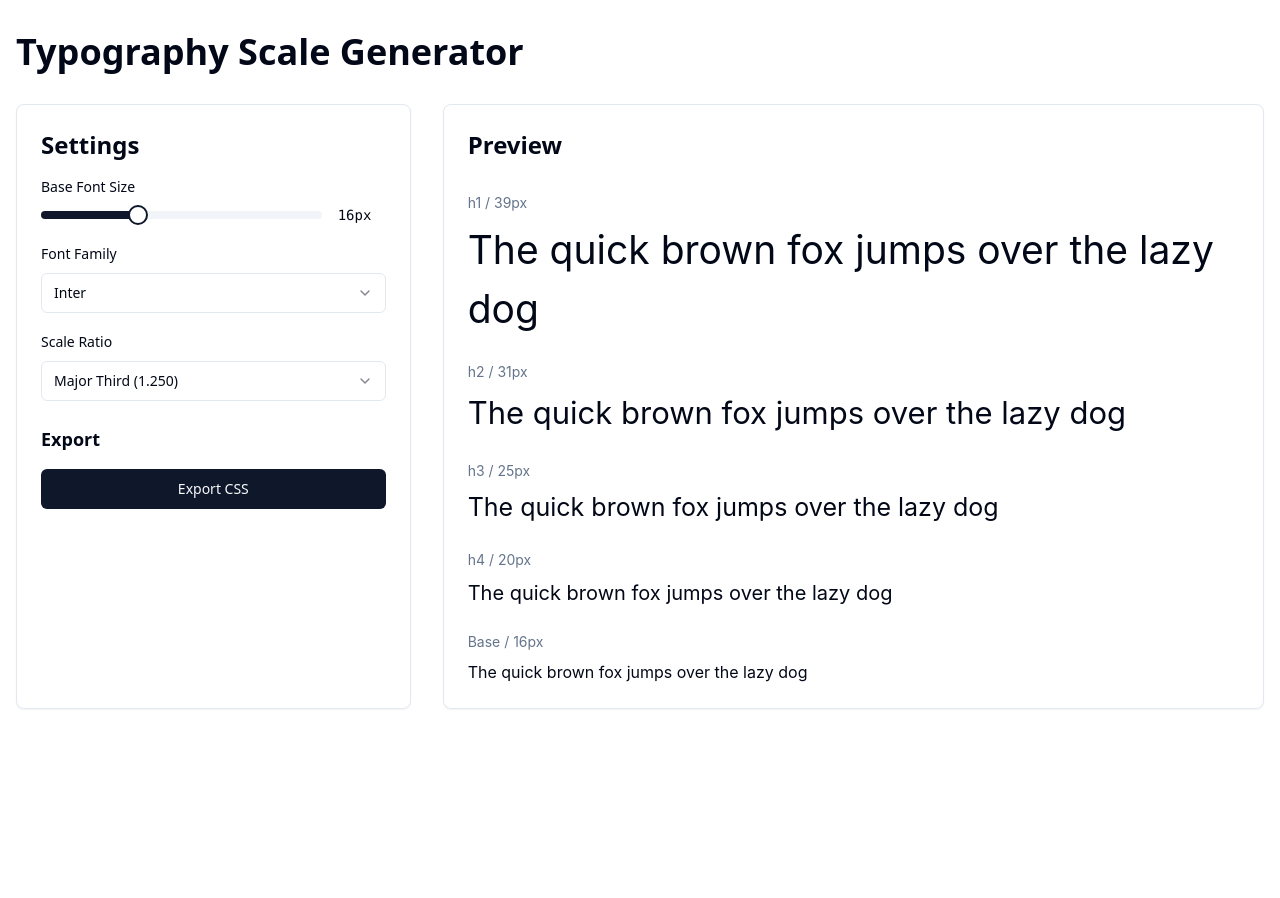
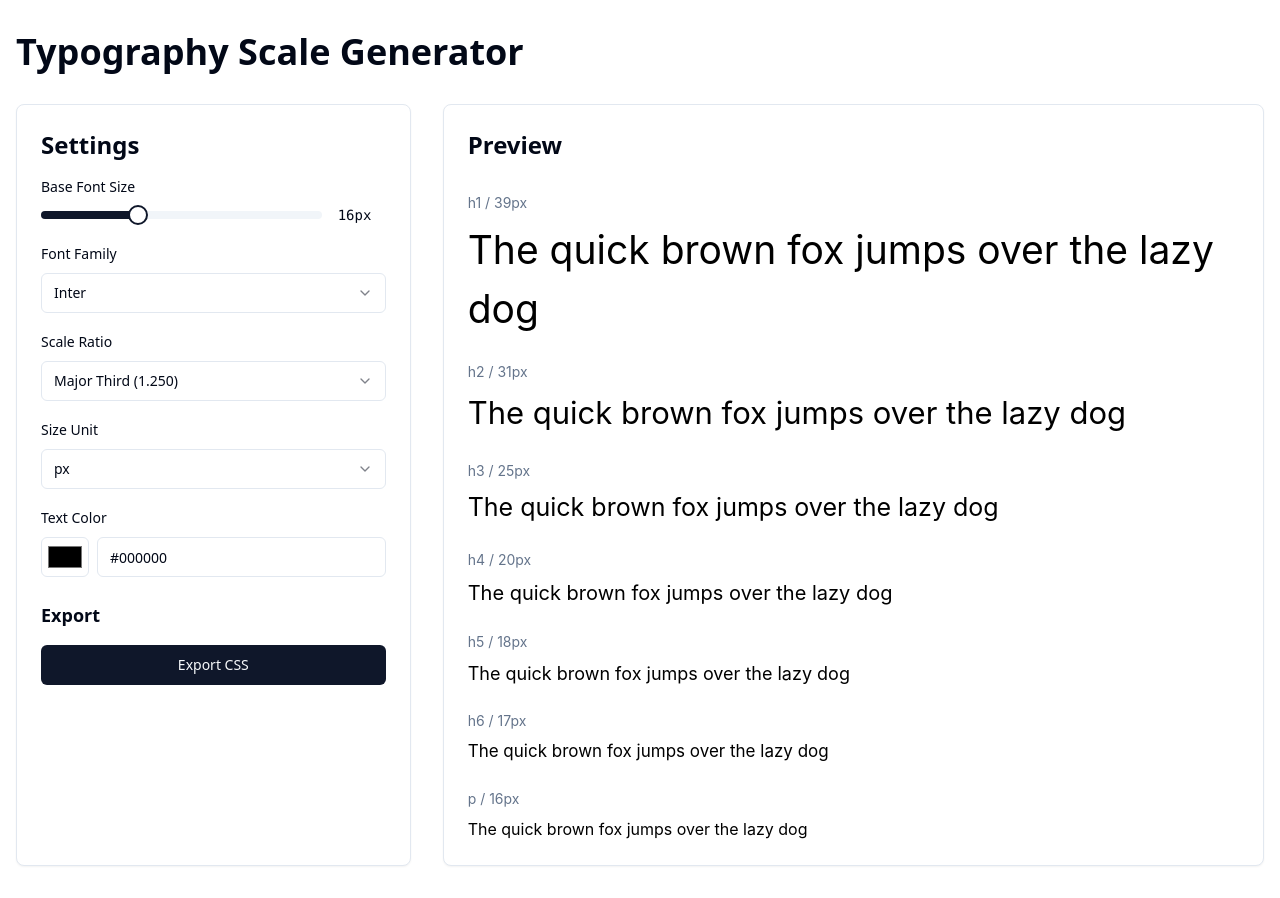
Before and after one commit to NebeyouMusie/typofolio-explorer, a React (Vite) app: page / in a window 1280 px wide. Before the commit the page ends 800 px from the top, so only its background shows below. Built offline with nearby package versions, Linux system fonts and the light colour scheme.

Commit message:
Add typography customization features
- Implement functionality to choose text color.
- Expand font family options for selection.
- Extend typography generation to include h1 to h6 and paragraph (p) tags.
- Add an option to select units: "rem", "px", and "pt".
[skip gpt_engineer]

```diff
--- /dev/null
+++ b/src/components/ColorSelector.tsx
@@ -0,0 +1,29 @@
+import { Input } from "@/components/ui/input";
+
+interface ColorSelectorProps {
+  selectedColor: string;
+  onColorChange: (value: string) => void;
+}
+
+export const ColorSelector = ({ selectedColor, onColorChange }: ColorSelectorProps) => {
+  return (
+    <div className="space-y-2">
+      <label className="text-sm font-medium">Text Color</label>
+      <div className="flex gap-2">
+        <Input
+          type="color"
+          value={selectedColor}
+          onChange={(e) => onColorChange(e.target.value)}
+          className="w-12 h-10 p-1 cursor-pointer"
+        />
+        <Input
+          type="text"
+          value={selectedColor}
+          onChange={(e) => onColorChange(e.target.value)}
+          className="flex-1"
+          placeholder="#000000"
+        />
+      </div>
+    </div>
+  );
+};
--- a/src/components/ExportPanel.tsx
+++ b/src/components/ExportPanel.tsx
@@ -1,5 +1,4 @@
 import { Button } from "@/components/ui/button";
-import { useState } from "react";
 import { toast } from "sonner";
 
 interface ExportPanelProps {
@@ -7,30 +6,49 @@ interface ExportPanelProps {
     baseSize: number;
     selectedScale: string;
     selectedFont: string;
+    selectedUnit: string;
+    selectedColor: string;
   };
 }
 
 export const ExportPanel = ({ settings }: ExportPanelProps) => {
   const generateCSS = () => {
-    const { baseSize, selectedScale, selectedFont } = settings;
+    const { baseSize, selectedScale, selectedFont, selectedUnit, selectedColor } = settings;
     const scale = parseFloat(selectedScale);
+
+    const calculateSize = (level: number) => {
+      const size = baseSize * Math.pow(scale, level);
+      switch (selectedUnit) {
+        case "rem":
+          return `${(size / 16).toFixed(3)}rem`;
+        case "pt":
+          return `${Math.round(size * 0.75)}pt`;
+        default:
+          return `${Math.round(size)}px`;
+      }
+    };
 
     return `/* Typography Scale */
 :root {
-  --base-size: ${baseSize}px;
+  --base-size: ${calculateSize(0)};
   --scale-ratio: ${scale};
   --font-family: ${selectedFont};
+  --text-color: ${selectedColor};
 }
 
 body {
   font-family: var(--font-family);
   font-size: var(--base-size);
+  color: var(--text-color);
 }
 
-h1 { font-size: calc(var(--base-size) * var(--scale-ratio) * var(--scale-ratio) * var(--scale-ratio) * var(--scale-ratio)); }
-h2 { font-size: calc(var(--base-size) * var(--scale-ratio) * var(--scale-ratio) * var(--scale-ratio)); }
-h3 { font-size: calc(var(--base-size) * var(--scale-ratio) * var(--scale-ratio)); }
-h4 { font-size: calc(var(--base-size) * var(--scale-ratio)); }`;
+h1 { font-size: ${calculateSize(4)}; }
+h2 { font-size: ${calculateSize(3)}; }
+h3 { font-size: ${calculateSize(2)}; }
+h4 { font-size: ${calculateSize(1)}; }
+h5 { font-size: ${calculateSize(0.5)}; }
+h6 { font-size: ${calculateSize(0.25)}; }
+p { font-size: ${calculateSize(0)}; }`;
   };
 
   const handleExportCSS = () => {
--- a/src/components/FontSelector.tsx
+++ b/src/components/FontSelector.tsx
@@ -14,6 +14,17 @@ export const FontSelector = ({ selectedFont, onFontChange }: FontSelectorProps)
     "Georgia",
     "Verdana",
     "System UI",
+    "Roboto",
+    "Open Sans",
+    "Lato",
+    "Montserrat",
+    "Poppins",
+    "Playfair Display",
+    "Source Sans Pro",
+    "Ubuntu",
+    "Merriweather",
+    "Fira Sans",
+    "Nunito",
   ];
 
   return (
--- a/src/components/PreviewSection.tsx
+++ b/src/components/PreviewSection.tsx
@@ -4,40 +4,60 @@ interface PreviewSectionProps {
   baseSize: number;
   scale: number;
   fontFamily: string;
+  unit: string;
+  color: string;
 }
 
-export const PreviewSection = ({ baseSize, scale, fontFamily }: PreviewSectionProps) => {
+export const PreviewSection = ({ baseSize, scale, fontFamily, unit, color }: PreviewSectionProps) => {
   const calculateSize = (level: number) => {
-    return Math.round(baseSize * Math.pow(scale, level));
+    const size = baseSize * Math.pow(scale, level);
+    switch (unit) {
+      case "rem":
+        return `${(size / 16).toFixed(3)}rem`;
+      case "pt":
+        return `${Math.round(size * 0.75)}pt`;
+      default:
+        return `${Math.round(size)}px`;
+    }
   };
 
   return (
     <Card className="p-6 space-y-8">
       <h2 className="text-2xl font-semibold mb-4">Preview</h2>
 
-      <div className="space-y-6" style={{ fontFamily }}>
+      <div className="space-y-6" style={{ fontFamily, color }}>
         <div>
-          <div className="text-sm text-muted-foreground mb-2">h1 / {calculateSize(4)}px</div>
+          <div className="text-sm text-muted-foreground mb-2">h1 / {calculateSize(4)}</div>
           <div style={{ fontSize: calculateSize(4) }}>The quick brown fox jumps over the lazy dog</div>
         </div>
 
         <div>
-          <div className="text-sm text-muted-foreground mb-2">h2 / {calculateSize(3)}px</div>
+          <div className="text-sm text-muted-foreground mb-2">h2 / {calculateSize(3)}</div>
           <div style={{ fontSize: calculateSize(3) }}>The quick brown fox jumps over the lazy dog</div>
         </div>
 
         <div>
-          <div className="text-sm text-muted-foreground mb-2">h3 / {calculateSize(2)}px</div>
+          <div className="text-sm text-muted-foreground mb-2">h3 / {calculateSize(2)}</div>
           <div style={{ fontSize: calculateSize(2) }}>The quick brown fox jumps over the lazy dog</div>
         </div>
 
         <div>
-          <div className="text-sm text-muted-foreground mb-2">h4 / {calculateSize(1)}px</div>
+          <div className="text-sm text-muted-foreground mb-2">h4 / {calculateSize(1)}</div>
           <div style={{ fontSize: calculateSize(1) }}>The quick brown fox jumps over the lazy dog</div>
         </div>
 
         <div>
-          <div className="text-sm text-muted-foreground mb-2">Base / {calculateSize(0)}px</div>
+          <div className="text-sm text-muted-foreground mb-2">h5 / {calculateSize(0.5)}</div>
+          <div style={{ fontSize: calculateSize(0.5) }}>The quick brown fox jumps over the lazy dog</div>
+        </div>
+
+        <div>
+          <div className="text-sm text-muted-foreground mb-2">h6 / {calculateSize(0.25)}</div>
+          <div style={{ fontSize: calculateSize(0.25) }}>The quick brown fox jumps over the lazy dog</div>
+        </div>
+
+        <div>
+          <div className="text-sm text-muted-foreground mb-2">p / {calculateSize(0)}</div>
           <div style={{ fontSize: calculateSize(0) }}>The quick brown fox jumps over the lazy dog</div>
         </div>
       </div>
--- /dev/null
+++ b/src/components/UnitSelector.tsx
@@ -0,0 +1,28 @@
+import { Select, SelectContent, SelectItem, SelectTrigger, SelectValue } from "@/components/ui/select";
+
+interface UnitSelectorProps {
+  selectedUnit: string;
+  onUnitChange: (value: string) => void;
+}
+
+export const UnitSelector = ({ selectedUnit, onUnitChange }: UnitSelectorProps) => {
+  const units = ["px", "rem", "pt"];
+
+  return (
+    <div className="space-y-2">
+      <label className="text-sm font-medium">Size Unit</label>
+      <Select value={selectedUnit} onValueChange={onUnitChange}>
+        <SelectTrigger>
+          <SelectValue />
+        </SelectTrigger>
+        <SelectContent>
+          {units.map((unit) => (
+            <SelectItem key={unit} value={unit}>
+              {unit}
+            </SelectItem>
+          ))}
+        </SelectContent>
+      </Select>
+    </div>
+  );
+};
--- a/src/pages/Index.tsx
+++ b/src/pages/Index.tsx
@@ -1,17 +1,20 @@
 import { Button } from "@/components/ui/button";
 import { Card } from "@/components/ui/card";
-import { Select, SelectContent, SelectItem, SelectTrigger, SelectValue } from "@/components/ui/select";
 import { Slider } from "@/components/ui/slider";
 import { useState } from "react";
 import { PreviewSection } from "@/components/PreviewSection";
 import { ScaleSelector } from "@/components/ScaleSelector";
 import { FontSelector } from "@/components/FontSelector";
 import { ExportPanel } from "@/components/ExportPanel";
+import { UnitSelector } from "@/components/UnitSelector";
+import { ColorSelector } from "@/components/ColorSelector";
 
 const Index = () => {
   const [baseSize, setBaseSize] = useState(16);
   const [selectedScale, setSelectedScale] = useState("1.250");
   const [selectedFont, setSelectedFont] = useState("Inter");
+  const [selectedUnit, setSelectedUnit] = useState("px");
+  const [selectedColor, setSelectedColor] = useState("#000000");
 
   return (
     <div className="min-h-screen bg-background">
@@ -47,6 +50,16 @@ const Index = () => {
                 selectedScale={selectedScale}
                 onScaleChange={setSelectedScale}
               />
+
+              <UnitSelector
+                selectedUnit={selectedUnit}
+                onUnitChange={setSelectedUnit}
+              />
+
+              <ColorSelector
+                selectedColor={selectedColor}
+                onColorChange={setSelectedColor}
+              />
             </div>
 
             <ExportPanel
@@ -54,6 +67,8 @@ const Index = () => {
                 baseSize,
                 selectedScale,
                 selectedFont,
+                selectedUnit,
+                selectedColor,
               }}
             />
           </Card>
@@ -63,6 +78,8 @@ const Index = () => {
               baseSize={baseSize}
               scale={parseFloat(selectedScale)}
               fontFamily={selectedFont}
+              unit={selectedUnit}
+              color={selectedColor}
             />
           </div>
         </div>
```
